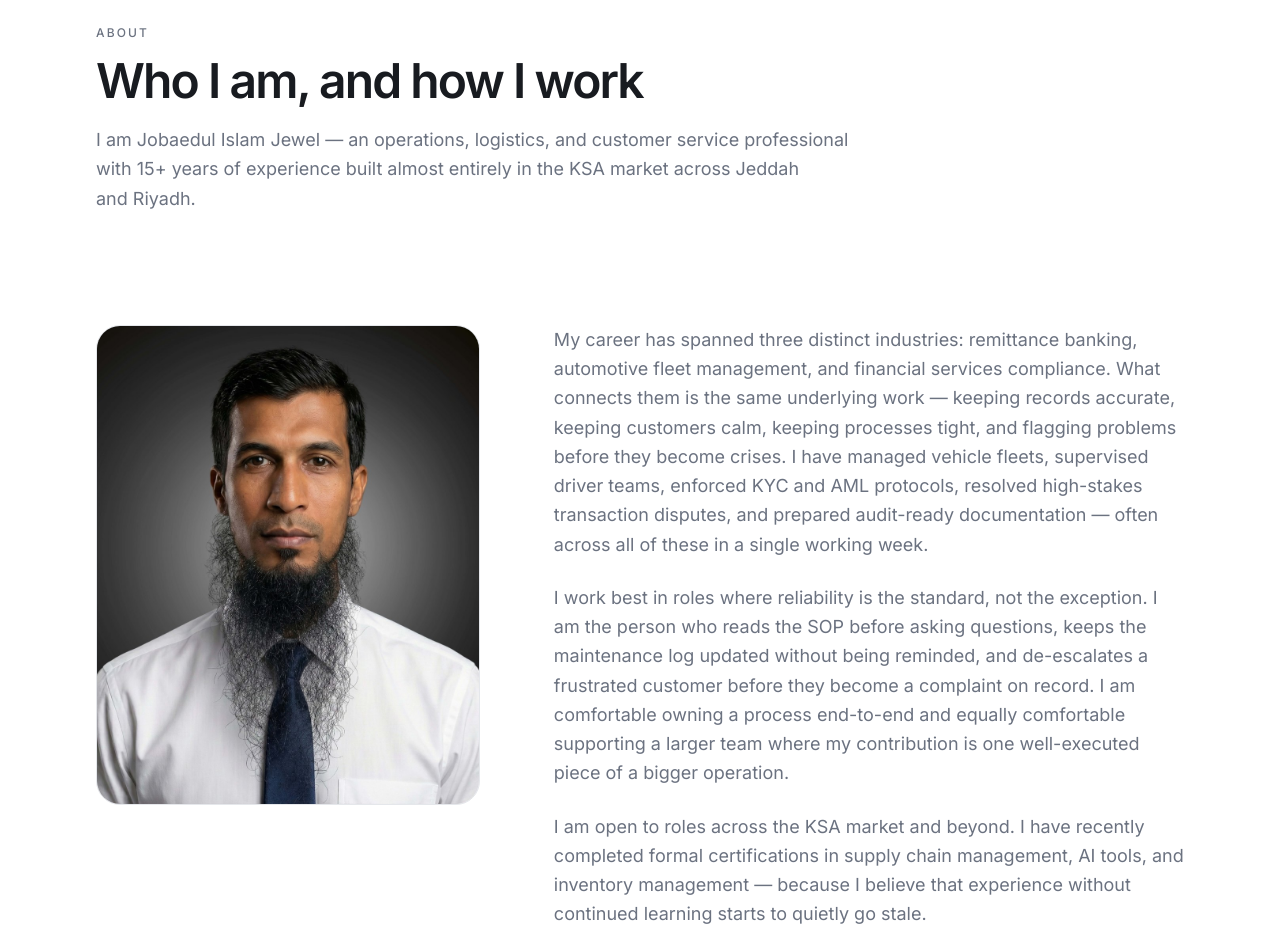
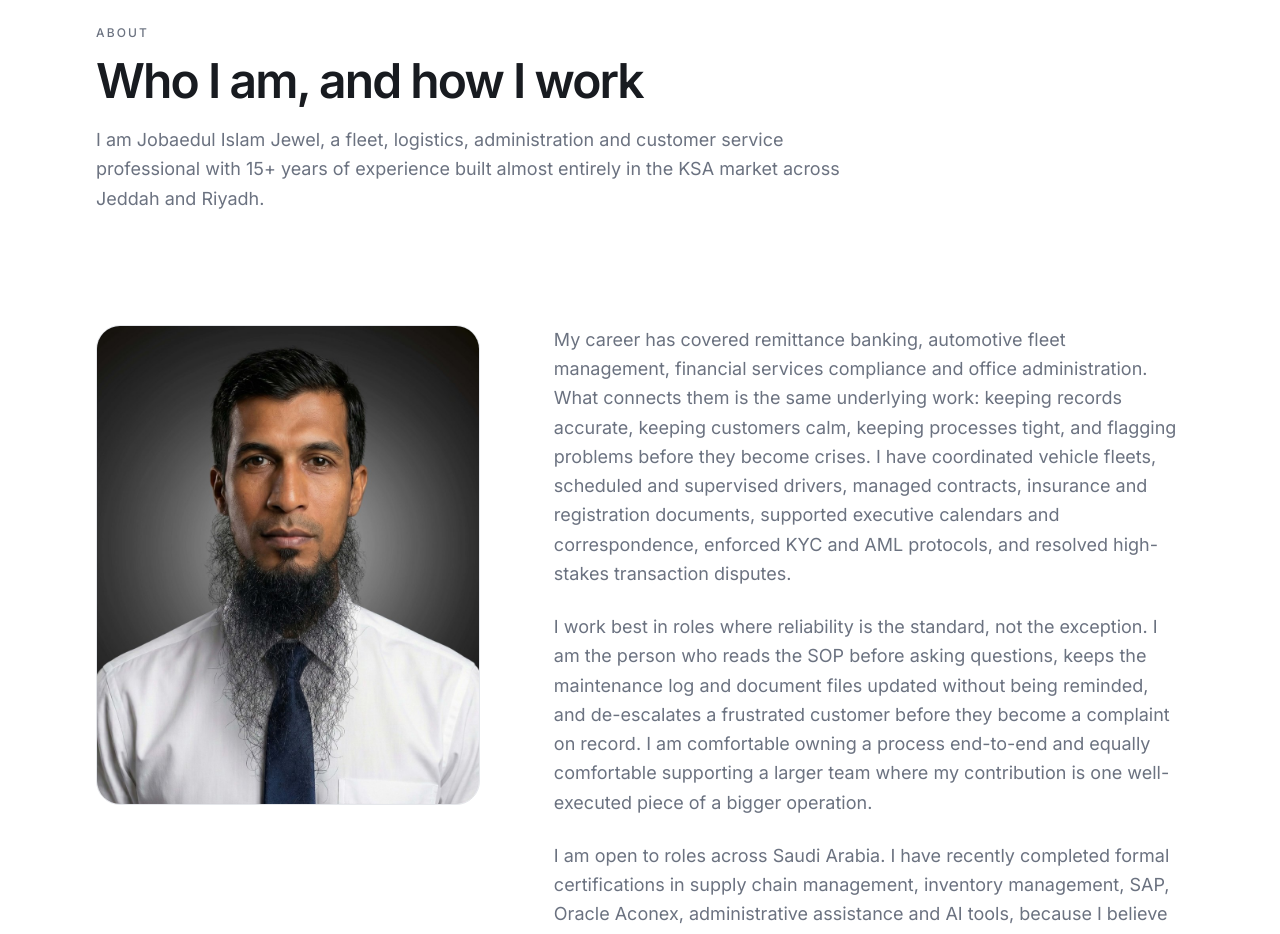
Before and after one commit to celibatej/jewel-claude, a Next.js app: page /about in a window 1280 px wide. Shown: the part 120-1054 px from the top of the page. Built offline with nearby package versions, Linux system fonts and the light colour scheme.

Commit message:
refactor: update professional summary and titles
Update career description and industry focus in the about page and content data to better reflect professional experience.

```diff
--- a/src/app/about/page.tsx
+++ b/src/app/about/page.tsx
@@ -13,7 +13,7 @@
 export const metadata: Metadata = buildMetadata({
   title: "About",
   description:
-    "Learn about Jobaedul Islam Jewel — an operations, logistics and customer support specialist who keeps the day-to-day of a business calm, organised and reliable.",
+    "Learn about Jobaedul Islam Jewel — a fleet, logistics, administration and customer service professional who keeps the day-to-day of a business calm, organised and reliable.",
   path: "/about",
 });
 
--- a/src/content/data.ts
+++ b/src/content/data.ts
@@ -62,11 +62,11 @@
 
 export const about = {
   lead:
-    "I am Jobaedul Islam Jewel — an operations, logistics, and customer service professional with 15+ years of experience built almost entirely in the KSA market across Jeddah and Riyadh.",
+    "I am Jobaedul Islam Jewel, a fleet, logistics, administration and customer service professional with 15+ years of experience built almost entirely in the KSA market across Jeddah and Riyadh.",
   paragraphs: [
-    "My career has spanned three distinct industries: remittance banking, automotive fleet management, and financial services compliance. What connects them is the same underlying work — keeping records accurate, keeping customers calm, keeping processes tight, and flagging problems before they become crises. I have managed vehicle fleets, supervised driver teams, enforced KYC and AML protocols, resolved high-stakes transaction disputes, and prepared audit-ready documentation — often across all of these in a single working week.",
-    "I work best in roles where reliability is the standard, not the exception. I am the person who reads the SOP before asking questions, keeps the maintenance log updated without being reminded, and de-escalates a frustrated customer before they become a complaint on record. I am comfortable owning a process end-to-end and equally comfortable supporting a larger team where my contribution is one well-executed piece of a bigger operation.",
-    "I am open to roles across the KSA market and beyond. I have recently completed formal certifications in supply chain management, AI tools, and inventory management — because I believe that experience without continued learning starts to quietly go stale.",
+    "My career has covered remittance banking, automotive fleet management, financial services compliance and office administration. What connects them is the same underlying work: keeping records accurate, keeping customers calm, keeping processes tight, and flagging problems before they become crises. I have coordinated vehicle fleets, scheduled and supervised drivers, managed contracts, insurance and registration documents, supported executive calendars and correspondence, enforced KYC and AML protocols, and resolved high-stakes transaction disputes.",
+    "I work best in roles where reliability is the standard, not the exception. I am the person who reads the SOP before asking questions, keeps the maintenance log and document files updated without being reminded, and de-escalates a frustrated customer before they become a complaint on record. I am comfortable owning a process end-to-end and equally comfortable supporting a larger team where my contribution is one well-executed piece of a bigger operation.",
+    "I am open to roles across Saudi Arabia. I have recently completed formal certifications in supply chain management, inventory management, SAP, Oracle Aconex, administrative assistance and AI tools, because I believe that experience without continued learning starts to quietly go stale.",
   ],
   // Short, human values rather than buzzwords.
   values: [
```
